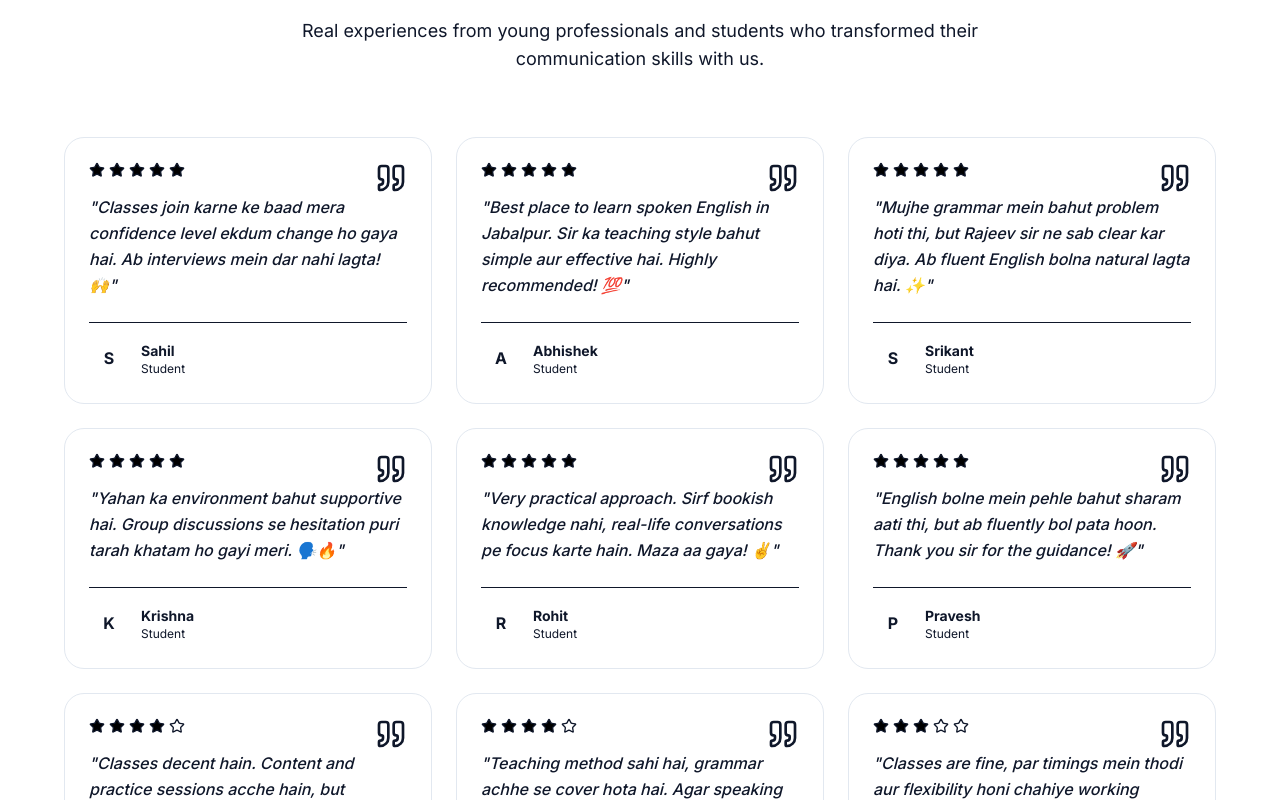
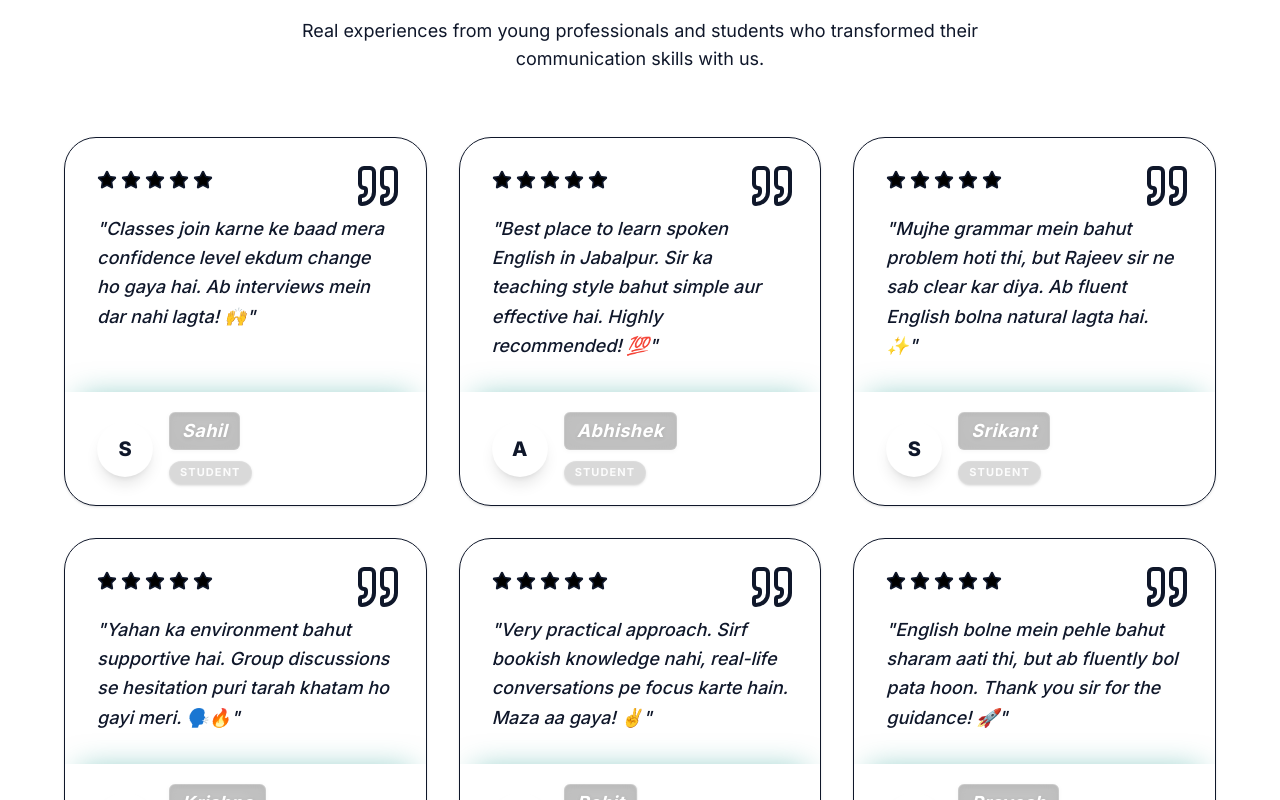
Before and after one commit to kumarhacker24/rajeev-spoken-english, a Next.js app: page / in a window 1280 px wide. Shown: the part 5360-6160 px from the top of the page. Built offline with nearby package versions, Linux system fonts and the light colour scheme.

Commit message:
feat: redesign student review cards with aesthetic animations and contrast

```diff
--- a/src/components/StudentReviews.tsx
+++ b/src/components/StudentReviews.tsx
@@ -115,40 +115,66 @@ export function StudentReviews() {
           initial="hidden"
           whileInView="visible"
           viewport={{ once: true, margin: "-50px" }}
-          className="grid grid-cols-1 md:grid-cols-2 lg:grid-cols-3 gap-6"
+          className="grid grid-cols-1 md:grid-cols-2 lg:grid-cols-3 gap-6 md:gap-8"
         >
           {REVIEWS.map((review, idx) => (
             <motion.div
               key={idx}
               variants={cardVariants}
-              className="card-premium p-6 flex flex-col h-full relative group"
+              whileHover={{ y: -10, scale: 1.01 }}
+              className="group relative flex flex-col h-full rounded-[2rem] border border-border/50 bg-surface shadow-sm overflow-hidden transition-all duration-500 hover:shadow-2xl hover:shadow-primary/20 hover:border-primary/40"
             >
-              <Quote className="absolute top-6 right-6 w-8 h-8 text-border/40 group-hover:text-primary/10 transition-colors" />
+              {/* Abstract glowing background blobs for aesthetic appeal */}
+              <div className="absolute top-0 right-0 w-40 h-40 bg-primary/20 rounded-bl-full -z-0 opacity-40 group-hover:opacity-80 group-hover:scale-110 transition-all duration-700 ease-out blur-2xl"></div>
+              <div className="absolute bottom-24 left-0 w-32 h-32 bg-accent/15 rounded-tr-full -z-0 opacity-0 group-hover:opacity-60 group-hover:-translate-y-4 transition-all duration-700 ease-out blur-xl"></div>
 
-              <div className="flex gap-1 mb-4">
+              {/* Review Text Section */}
+              <div className="relative p-6 md:p-8 flex-grow z-10">
+                <Quote className="absolute top-6 right-6 w-12 h-12 text-primary/10 group-hover:text-primary/30 group-hover:scale-110 group-hover:-rotate-12 transition-all duration-500" />
+
+                <div className="flex gap-1 mb-6 relative z-10">
                   {[...Array(5)].map((_, i) => (
+                    <motion.div
+                      key={i}
+                      whileHover={{ scale: 1.2, rotate: 15 }}
+                      transition={{ type: "spring", stiffness: 400, damping: 10 }}
+                    >
                       <Star
-                    key={i}
-                    className={`w-4 h-4 ${
+                        className={`w-5 h-5 ${
                           i < review.rating
-                        ? "text-star fill-star"
+                            ? "text-star fill-star group-hover:drop-shadow-[0_0_8px_rgba(250,204,21,0.6)] transition-all duration-300"
                             : "text-border fill-transparent"
                         }`}
                       />
+                    </motion.div>
                   ))}
                 </div>
 
-              <p className="text-text-secondary font-medium leading-relaxed flex-grow italic mb-6 text-sm md:text-base">
+                <p className="text-text-secondary font-medium leading-relaxed italic text-base md:text-lg relative z-10 group-hover:text-text transition-colors duration-300">
                   &quot;{review.review}&quot;
                 </p>
+              </div>
 
-              <div className="flex items-center gap-3 mt-auto pt-4 border-t border-border/50">
-                <div className="w-10 h-10 rounded-full bg-primary/10 flex items-center justify-center text-primary font-bold">
+              {/* Student Info Section with vivid color separation */}
+              <div className="relative mt-auto p-5 px-6 md:px-8 bg-gradient-to-r from-primary to-primary-light overflow-hidden shadow-[0_-10px_30px_-15px_rgba(13,148,136,0.5)]">
+                {/* Decorative sheen effect on hover */}
+                <div className="absolute top-0 left-[-100%] w-1/2 h-full bg-white/20 skew-x-[-20deg] group-hover:left-[200%] transition-all duration-1000 ease-in-out z-0"></div>
+
+                <div className="flex items-center gap-4 relative z-10">
+                  <div className="relative">
+                    <div className="absolute inset-0 bg-white rounded-full blur-md opacity-0 group-hover:opacity-40 transition-opacity duration-300"></div>
+                    <div className="w-14 h-14 relative rounded-full bg-white flex items-center justify-center text-primary-dark font-extrabold text-xl shadow-lg group-hover:scale-110 group-hover:-rotate-12 transition-all duration-500 border border-white/50">
                       {review.name.charAt(0)}
                     </div>
+                  </div>
                   <div>
-                  <h4 className="font-bold text-text text-sm">{review.name}</h4>
-                  <p className="text-xs text-text-muted">Student</p>
+                    <h4 className="font-bold italic text-white text-lg tracking-wide group-hover:translate-x-1 transition-transform duration-300 drop-shadow-sm bg-black/20 px-3 py-1 rounded-md inline-block shadow-inner backdrop-blur-md border border-white/10">{review.name}</h4>
+                    <div className="block mt-2">
+                      <div className="inline-block bg-black/15 px-2.5 py-0.5 rounded-full border border-white/10 backdrop-blur-sm group-hover:translate-x-1 transition-transform duration-300 delay-75 shadow-sm">
+                        <p className="text-[11px] font-bold text-white/90 uppercase tracking-widest">Student</p>
+                      </div>
+                    </div>
+                  </div>
                 </div>
               </div>
             </motion.div>
```
Lines whose indentation alone changed are shown as unchanged.
